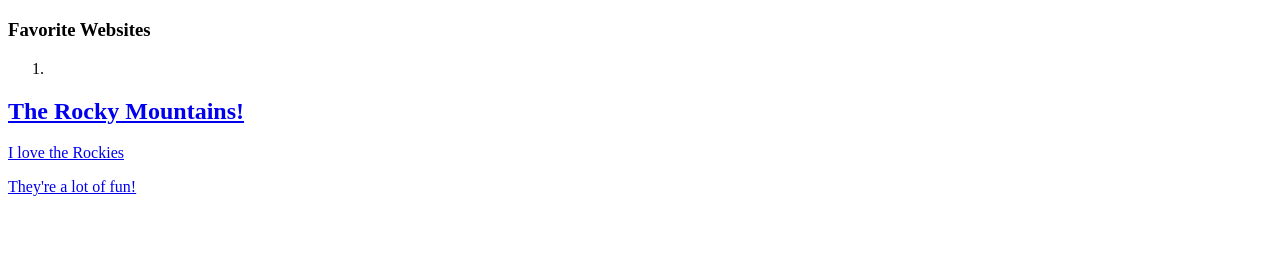
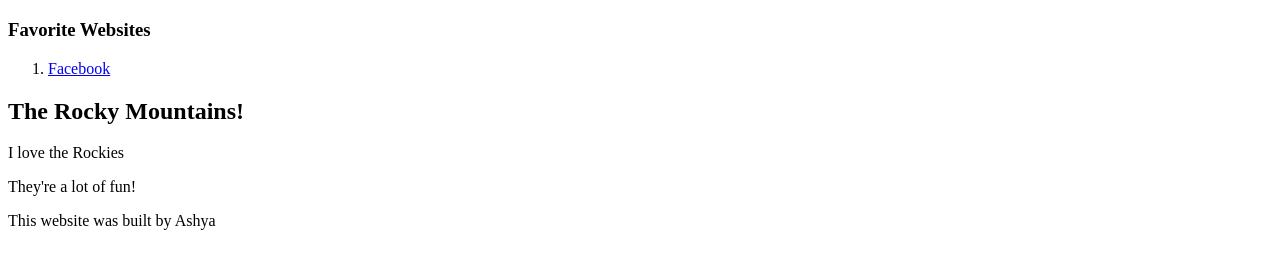
Before and after one commit to ShyaGirl12345/blackhaircare, a plain HTML site: page index.html in a window 1280 px wide. Shown: the part 87-356 px from the top of the page. Drawn offline with Linux system fonts and the light colour scheme.

Commit message:
Update index.html

```diff
--- a/index.html
+++ b/index.html
@@ -21,7 +21,7 @@
                   <h3>Favorite Websites</h3>
                   <ol>
                       <li>
-                         <a href="https://www.Facebook<a/>
+                         <a href="https://www.Facebook.com">Facebook</a>
                       </li>
                   </ol>
              </aside>
@@ -29,7 +29,11 @@
                   <h2> The Rocky Mountains!</h2>
                   <p>I love the Rockies</p>
                   <p> They're a lot of fun!</p>
-             <article>
+             </article>
          </main>
 
           <footer>
+               <p>This website was built by Ashya</p>
+          </footer>
+     </body>
+</html>
```
